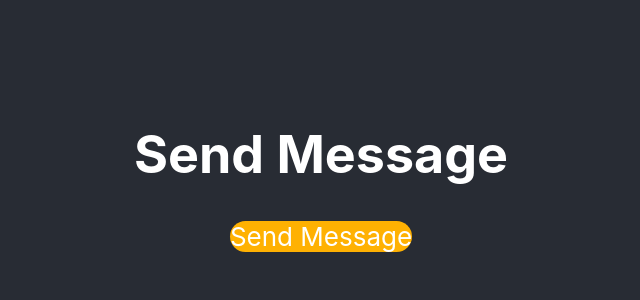
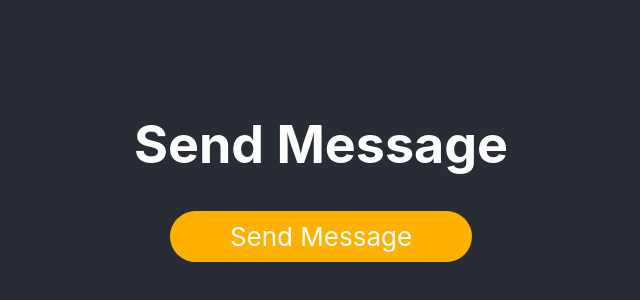
Before and after one commit to hrtkszk/dynamodbtest03, a React (Create React App) app: page / in a window 1280 px wide. Shown: the part 230-530 px from the top of the page, without its empty margins (319-959 px from the left). Built offline with nearby package versions, Linux system fonts and the light colour scheme.

Commit message:
Change css of button

```diff
--- a/src/Button.css
+++ b/src/Button.css
@@ -1,5 +1,5 @@
 .yellowButton {
-      padding: '10px 60px';
+      padding: 10px 60px;
       background-color: #ffb102;
       margin-top: 10;
       width: 300;
```
